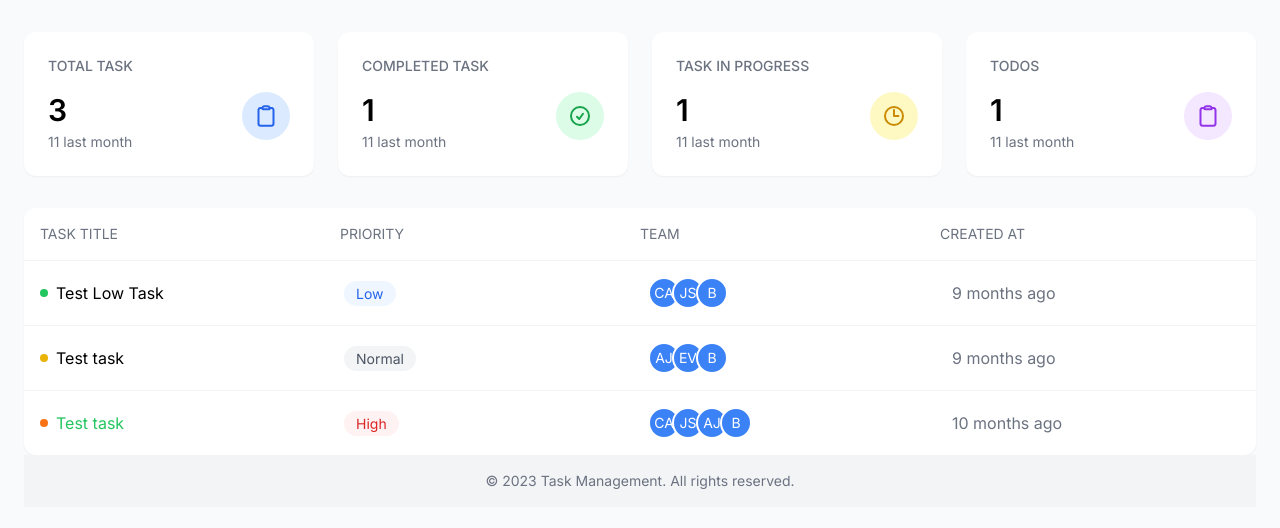
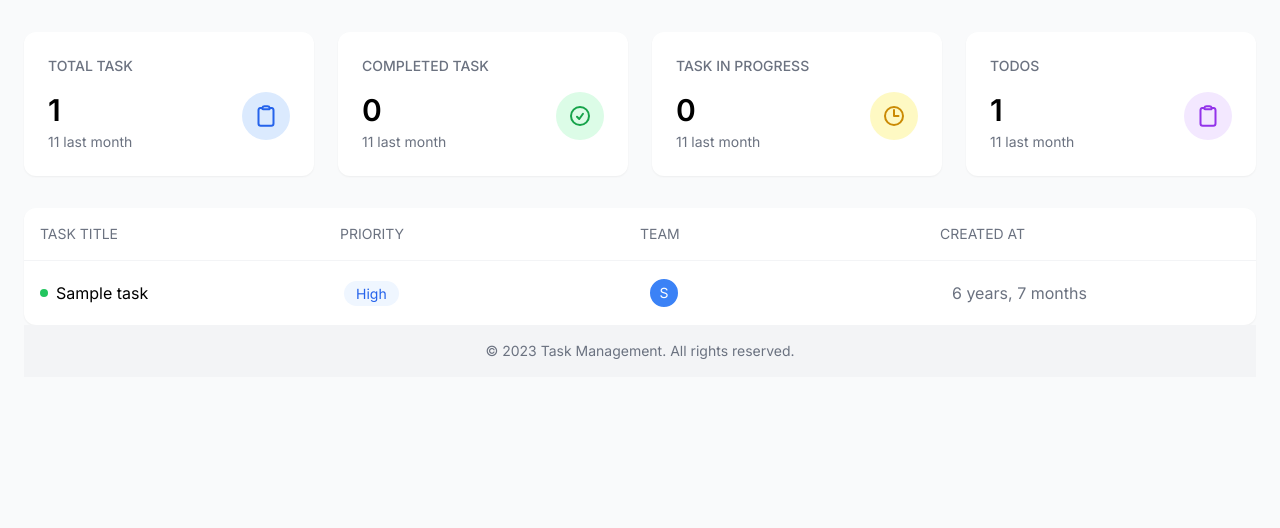
Before and after one commit to nayon117/task_management_django, a Django app: page /tasks/manager-dashboard/ in a window 1280 px wide. Shown: the part 64-592 px from the top of the page. Run offline with Django 5.2, Linux system fonts and the light colour scheme; tables that the repository leaves empty hold one stand-in row (values such as "Sample post").

Commit message:
make manager dashboard dynamic

```diff
--- a/tasks/templates/dashboard/dashboard.html
+++ b/tasks/templates/dashboard/dashboard.html
@@ -57,7 +57,7 @@
             <h3 class="text-sm font-medium text-gray-500 mb-4">TOTAL TASK</h3>
             <div class="flex justify-between items-start">
               <div>
-                <p class="text-3xl font-semibold mb-1">3</p>
+                <p class="text-3xl font-semibold mb-1">{{ total_tasks }}</p>
                 <p class="text-gray-500 text-sm">11 last month</p>
               </div>
               <div class="bg-blue-100 p-3 rounded-full">
@@ -85,7 +85,7 @@
             </h3>
             <div class="flex justify-between items-start">
               <div>
-                <p class="text-3xl font-semibold mb-1">1</p>
+                <p class="text-3xl font-semibold mb-1">{{ completed_tasks }}</p>
                 <p class="text-gray-500 text-sm">11 last month</p>
               </div>
               <div class="bg-green-100 p-3 rounded-full">
@@ -113,7 +113,7 @@
             </h3>
             <div class="flex justify-between items-start">
               <div>
-                <p class="text-3xl font-semibold mb-1">1</p>
+                <p class="text-3xl font-semibold mb-1">{{ in_progress_tasks }}</p>
                 <p class="text-gray-500 text-sm">11 last month</p>
               </div>
               <div class="bg-yellow-100 p-3 rounded-full">
@@ -138,7 +138,7 @@
             <h3 class="text-sm font-medium text-gray-500 mb-4">TODOS</h3>
             <div class="flex justify-between items-start">
               <div>
-                <p class="text-3xl font-semibold mb-1">1</p>
+                <p class="text-3xl font-semibold mb-1">{{ pending_tasks }}</p>
                 <p class="text-gray-500 text-sm">11 last month</p>
               </div>
               <div class="bg-purple-100 p-3 rounded-full">
--- a/tasks/templates/dashboard/manager-dashboard.html
+++ b/tasks/templates/dashboard/manager-dashboard.html
@@ -15,105 +15,33 @@
     {% comment %} <!-- Task Items  --> {% endcomment %}
     <div class="divide-y divide-gray-100">
       {% comment %} <!-- Task 1 --> {% endcomment %}
+      {% for task in tasks %}
             <div class="grid grid-cols-4 gap-4 p-4 items-center">
             <div class="flex items-center gap-2">
             <div class="w-2 h-2 rounded-full bg-green-500"></div>
-          <span>Test Low Task</span>
+            <span>{{ task.title }}</span>
             </div>
             <div>
             <span
                 class="px-3 py-1 rounded-full bg-blue-50 text-blue-600 text-sm"
-            >Low</span
+                > {{task.details.get_priority_display}} </span
             >
             </div>
             <div class="flex -space-x-2">
+            {% for emp in task.assigned_to.all %}
                 <div
                 class="w-8 h-8 rounded-full bg-blue-500 flex items-center justify-center text-white text-sm border-2 border-white"
             >
-            CA
-          </div>
-          <div
-            class="w-8 h-8 rounded-full bg-blue-500 flex items-center justify-center text-white text-sm border-2 border-white"
-          >
-            JS
-          </div>
-          <div
-            class="w-8 h-8 rounded-full bg-blue-500 flex items-center justify-center text-white text-sm border-2 border-white"
-          >
-            B
-          </div>
-        </div>
-        <div class="text-gray-500">9 months ago</div>
+                {{ emp.name|slice:":1" }}
                 </div>
 
-      {% comment %} <!-- Task 2 --> {% endcomment %}
-      <div class="grid grid-cols-4 gap-4 p-4 items-center">
-        <div class="flex items-center gap-2">
-          <div class="w-2 h-2 rounded-full bg-yellow-500"></div>
-          <span>Test task</span>
+            {% endfor %}
+
             </div>
-        <div>
-          <span
-            class="px-3 py-1 rounded-full bg-gray-100 text-gray-600 text-sm"
-            >Normal</span
-          >
+            <div class="text-gray-500">{{ task.created_at | timesince }}</div>
         </div>
-        <div class="flex -space-x-2">
-          <div
-            class="w-8 h-8 rounded-full bg-blue-500 flex items-center justify-center text-white text-sm border-2 border-white"
-          >
-            AJ
-          </div>
-          <div
-            class="w-8 h-8 rounded-full bg-blue-500 flex items-center justify-center text-white text-sm border-2 border-white"
-          >
-            EV
-          </div>
-          <div
-            class="w-8 h-8 rounded-full bg-blue-500 flex items-center justify-center text-white text-sm border-2 border-white"
-          >
-            B
-          </div>
-        </div>
-        <div class="text-gray-500">9 months ago</div>
-      </div>
+      {% endfor %}
 
-      {% comment %} <!-- Task 3 --> {% endcomment %}
-      <div class="grid grid-cols-4 gap-4 p-4 items-center">
-        <div class="flex items-center gap-2">
-          <div class="w-2 h-2 rounded-full bg-orange-500"></div>
-          <span class="text-green-500">Test task</span>
-        </div>
-        <div>
-          <span
-            class="px-3 py-1 rounded-full bg-red-50 text-red-600 text-sm"
-            >High</span
-          >
-        </div>
-        <div class="flex -space-x-2">
-          <div
-            class="w-8 h-8 rounded-full bg-blue-500 flex items-center justify-center text-white text-sm border-2 border-white"
-          >
-            CA
-          </div>
-          <div
-            class="w-8 h-8 rounded-full bg-blue-500 flex items-center justify-center text-white text-sm border-2 border-white"
-          >
-            JS
-          </div>
-          <div
-            class="w-8 h-8 rounded-full bg-blue-500 flex items-center justify-center text-white text-sm border-2 border-white"
-          >
-            AJ
-          </div>
-          <div
-            class="w-8 h-8 rounded-full bg-blue-500 flex items-center justify-center text-white text-sm border-2 border-white"
-          >
-            B
-          </div>
-        </div>
-        <div class="text-gray-500">10 months ago</div>
-      </div>
     </div>
   </div>
 
--- a/tasks/views.py
+++ b/tasks/views.py
@@ -8,7 +8,21 @@ from django.db.models import Count, Max, Min, Sum, Avg
 
 # Create your views here.
 def manager_dashboard(request):
-    return render(request, 'dashboard/manager-dashboard.html')
+    tasks = Task.objects.all()
+    total_tasks = tasks.count()
+    pending_tasks = Task.objects.filter(status='PENDING').count()
+    in_progress_tasks = Task.objects.filter(status='IN_PROGRESS').count()
+    completed_tasks = Task.objects.filter(status='COMPLETED').count()
+
+    context = {
+        'tasks': tasks,
+        'total_tasks': total_tasks,
+        'pending_tasks': pending_tasks,
+        'in_progress_tasks': in_progress_tasks,
+        'completed_tasks': completed_tasks
+    }
+
+    return render(request, 'dashboard/manager-dashboard.html', context)
 
 def user_dashboard(request):
     return render(request, 'dashboard/user-dashboard.html')
```
Lines whose indentation alone changed are shown as unchanged.
